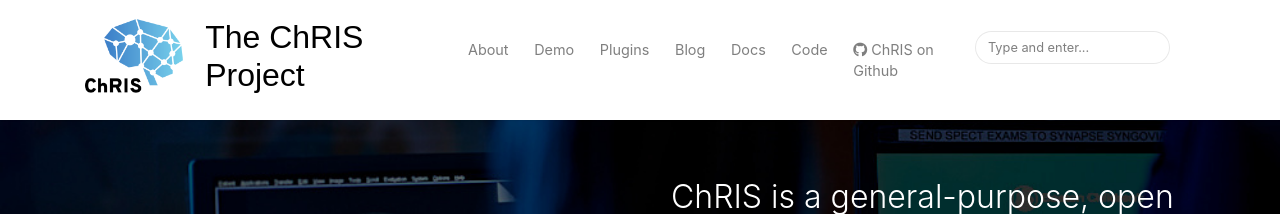
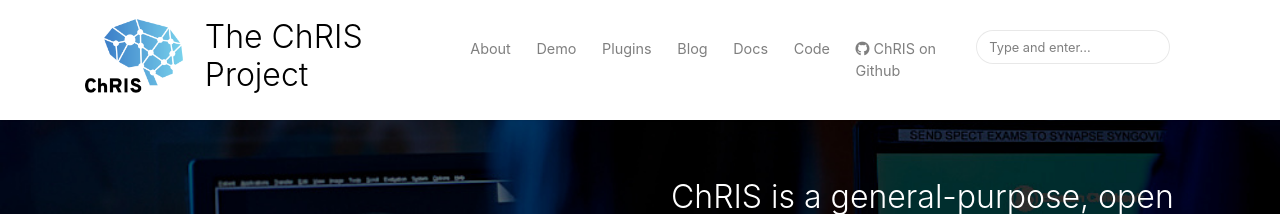
Before and after one commit to FNNDSC/website-old, a Jekyll site: the page built from index.html, in a window 1280 px wide. Shown: the top 214 px of the page. Built offline with Jekyll 4.4.1, drawn with Linux system fonts in a browser that asks for light colours; nearby versions of some CDN libraries; some web fonts are replaced; the list of posts is cut into pages by our own code.

Commit message:
more header font fixes to allow embedded Overpass font to correctly display

```diff
--- a/_layouts/default.html
+++ b/_layouts/default.html
@@ -51,7 +51,7 @@
     <a class="navbar-brand" href="{{ site.baseurl }}/">
     <img src="{{ site.baseurl }}/{{ site.logo }}" alt="{{ site.name }}">
     </a>
-    <a href="{{ site.baseurl }}/"><h1 class="sitetitle" style="font-family:Sans-Serif;">{{ site.name }}</h1></a>
+    <a href="{{ site.baseurl }}/"><h1 class="sitetitle">{{ site.name }}</h1></a>
     <!-- End Logo -->
 
     <button class="navbar-toggler" type="button" data-toggle="collapse" data-target="#navbarMediumish" aria-controls="navbarSupportedContent" aria-expanded="false" aria-label="Toggle navigation">
--- a/assets/css/screen.css
+++ b/assets/css/screen.css
@@ -331,7 +331,7 @@
 }
 
 h1.sitetitle {
-    font-family: "Overpass", sans-serif; !important !important;
+    font-family: 'Overpass', sans-serif !important !important;
     font-weight: 300;
     font-size: 32px;
 }
```
